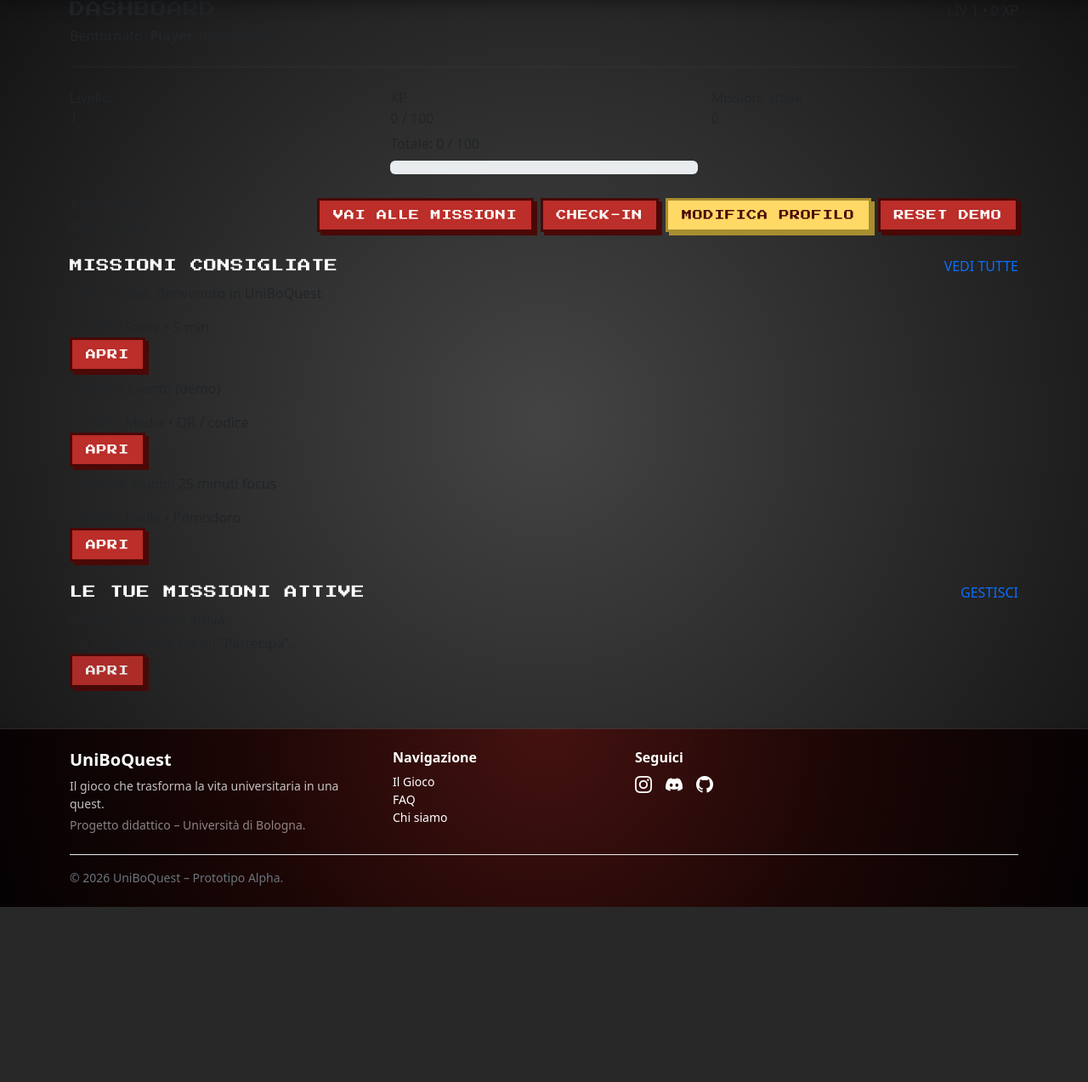
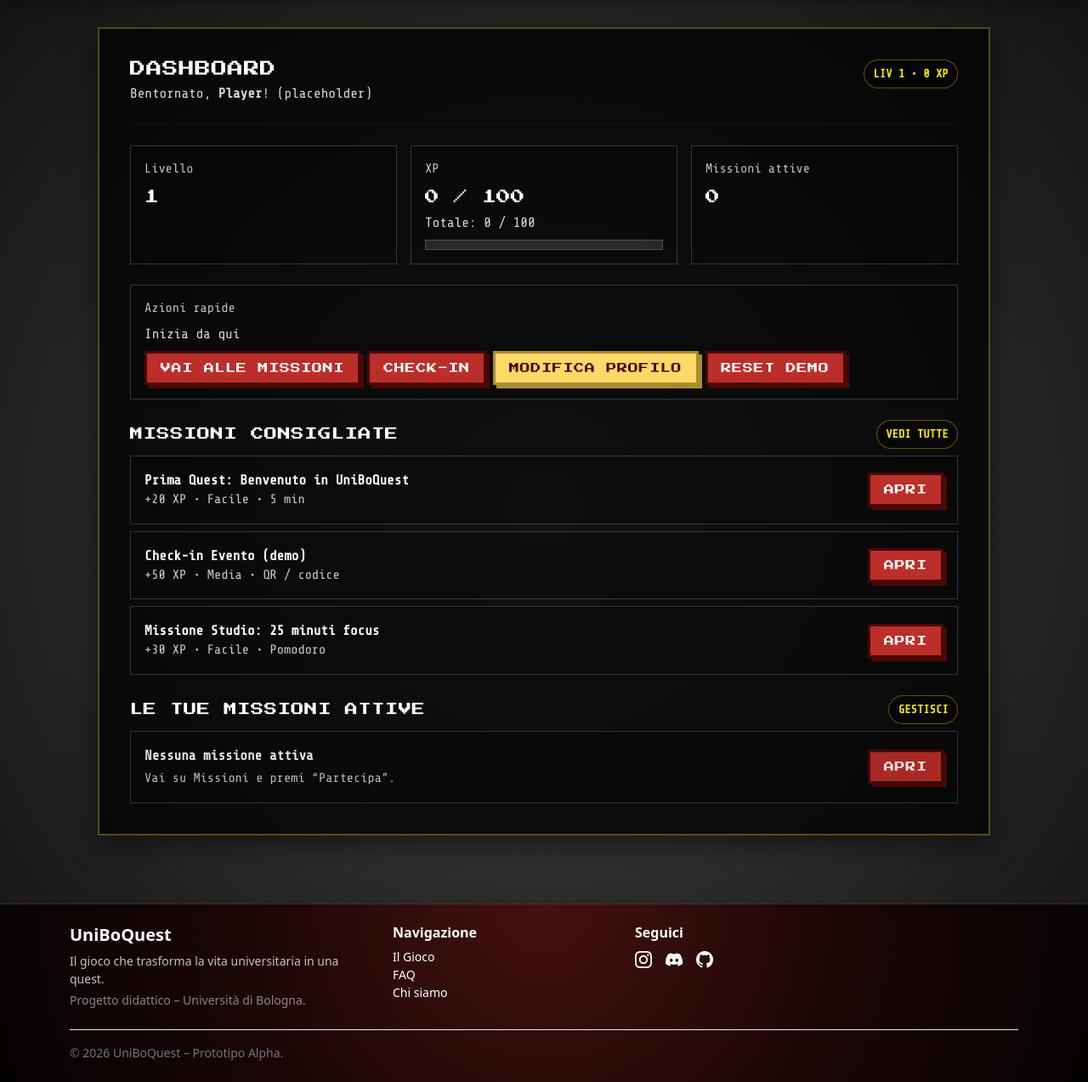
Before and after one commit to LolloMarche25/uniboquest, a PHP site: page /dashboard.html in a window 1280 px wide. Shown: the part 77-1350 px from the top of the page at 85% size. Before the commit the page ends 1144 px from the top, so only its background shows below. Run offline with PHP 8.4, Linux system fonts and the light colour scheme.

Commit message:
Aggiornato il file main.css per includere nuovi stili per profilo, dashboard

```diff
--- a/css/main.css
+++ b/css/main.css
@@ -8,4 +8,9 @@
 @import url('footer.css');
 @import url('responsive.css');
 @import url('autenticazione.css');
+@import url('profile.css');
+@import url('dashboard.css');
+@import url('missioni.css');
+@import url('missione.css');
+@import url('checkin.css');
 @import url('faq.css');
```
